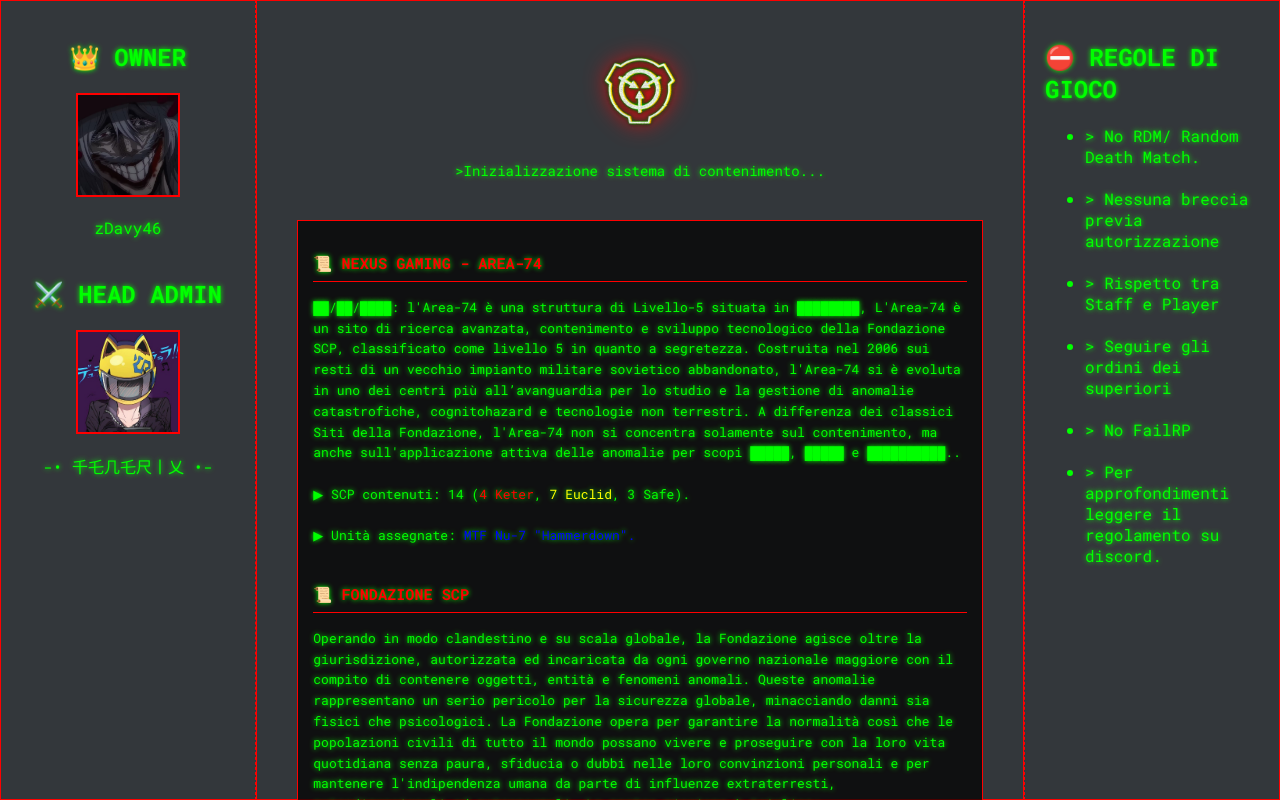
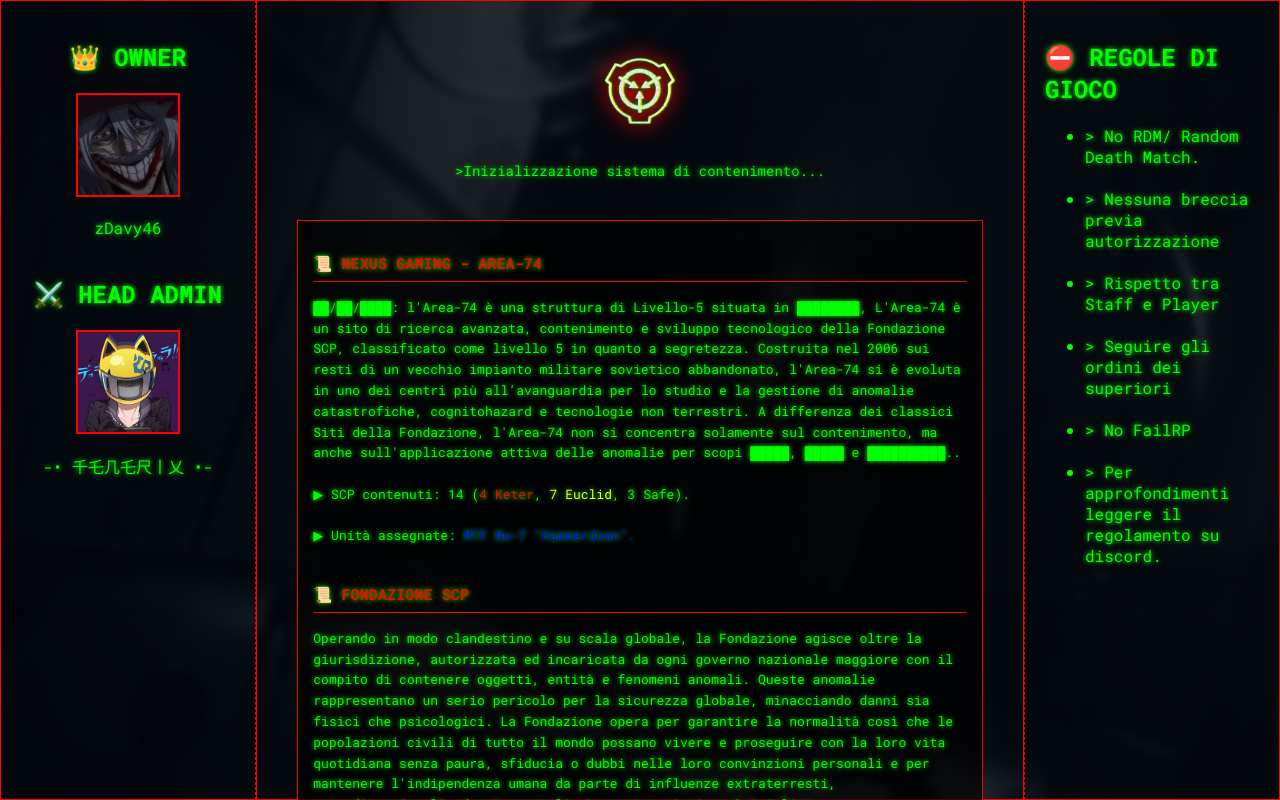
Before and after one commit to zDavy46/loadginscreengmodscprp, a plain HTML site: page index.html in a window 1280 px wide. Shown: the top 800 px of the page. Drawn offline with Linux system fonts and the light colour scheme.

Commit message:
Update style.css

```diff
--- a/style.css
+++ b/style.css
@@ -14,7 +14,7 @@ body {
   left: 0;
   width: 100%;
   height: 100%;
-  background: url('images/scp_bg1.jpg') no-repeat center/cover;
+  background: url('bg1.jpg') no-repeat center/cover;
   z-index: -1;
   transition: background 1s ease;
 }
```
